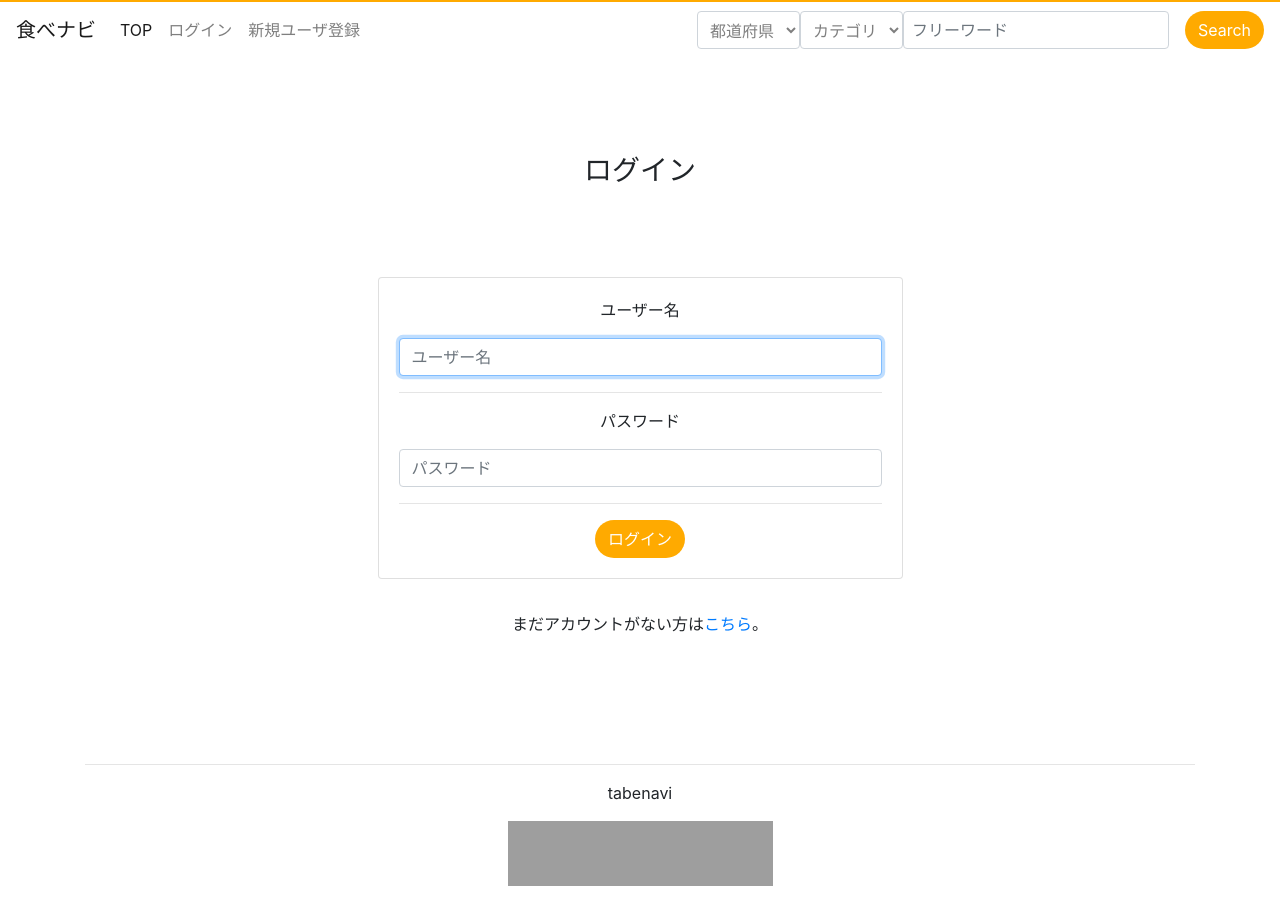
After one commit to haruyasu/django-tabelog, a Django app: page /login/ in a window 1280 px wide. The commit adds this page. Run offline with Django 3.2, Linux system fonts and the light colour scheme; data that the repository does not hold is empty; some libraries are stand-ins or nearby versions; grey boxes are pictures that could not be loaded.

Commit message:
:rocket:ログイン機能

```diff
--- a/mysite/settings.py
+++ b/mysite/settings.py
@@ -122,3 +122,6 @@ USE_TZ = True
 STATIC_URL = '/static/'
 
 STATICFILES_DIRS = [os.path.join(BASE_DIR, 'tabelog/static')]
+
+LOGIN_URL = 'tabelog:login'
+LOGIN_REDIRECT_URL = 'tabelog:index'
--- a/tabelog/forms.py
+++ b/tabelog/forms.py
@@ -1,6 +1,6 @@
 from django import forms
 from .models import Category, Pref, User
-from django.contrib.auth.forms import UserCreationForm
+from django.contrib.auth.forms import UserCreationForm, AuthenticationForm
 
 
 class SearchForm(forms.Form):
@@ -33,3 +33,11 @@ class SignUpForm(UserCreationForm):
         for field in self.fields.values():
             field.widget.attrs['class'] = 'form-control'
             field.widget.attrs['placeholder'] = field.label
+
+
+class LoginForm(AuthenticationForm):
+    def __init__(self, *args, **kwargs):
+        super().__init__(*args, **kwargs)
+        for field in self.fields.values():
+            field.widget.attrs['class'] = 'form-control'
+            field.widget.attrs['placeholder'] = field.label
--- a/tabelog/templates/base.html
+++ b/tabelog/templates/base.html
@@ -30,7 +30,7 @@
           </li>
           {% else %}
           <li class="nav-item">
-            <a class="nav-item nav-link" href="">ログイン</a>
+            <a class="nav-item nav-link" href="{% url 'tabelog:login' %}">ログイン</a>
           </li>
           <li>
             <a class="nav-item nav-link" href="{% url 'tabelog:signup' %}">新規ユーザ登録</a>
--- a/tabelog/templates/tabelog/index.html
+++ b/tabelog/templates/tabelog/index.html
@@ -24,7 +24,7 @@
         </li>
         {% else %}
         <li class="nav-item">
-          <a class="nav-item nav-link" href="">ログイン</a>
+          <a class="nav-item nav-link" href="{% url 'tabelog:login' %}">ログイン</a>
         </li>
         <li>
           <a class="nav-item nav-link" href="{% url 'tabelog:signup' %}">新規ユーザ登録</a>
--- /dev/null
+++ b/tabelog/templates/tabelog/login.html
@@ -0,0 +1,35 @@
+{% extends 'base.html' %}
+{% load static %}
+{% block css %}
+<link rel="stylesheet" type="text/css" href="{% static 'css/login.css' %}">
+{% endblock css %}
+
+{% block content %}
+<div class="container">
+  <div class="loginPage_contents">
+    <h1 class="h3 loginPage_contents_title">ログイン</h1>
+    <br>
+    <hr><br>
+    <form action="" method="POST">
+      <div class="col-md-6 offset-md-3">
+        <div class="card">
+          <div class="card-body">
+            {{ form.non_field_errors }}
+            {% for field in form %}
+            <p>{{ field.label}}</p>
+            {{ field }}
+            {{ field.errors }}
+            <hr>
+            {% endfor %}
+            <button type="submit" class="btn common-btn">ログイン</button>
+            <input type="hidden" name="next" value="{{ next }}" />
+            {% csrf_token %}
+          </div>
+        </div>
+      </div>
+    </form>
+    <Hr>
+    <p>まだアカウントがない方は<a href="{% url 'tabelog:signup' %}">こちら</a>。</p>
+  </div>
+</div>
+{% endblock %}
--- a/tabelog/urls.py
+++ b/tabelog/urls.py
@@ -8,4 +8,5 @@ urlpatterns = [
     path('search', views.Search, name='search'),
     path('shop_info/<str:restid>', views.ShopInfo, name='shop_info'),
     path('signup/', views.SignUp.as_view(), name='signup'),
+    path('login/', views.Login.as_view(), name='login'),
 ]
--- a/tabelog/views.py
+++ b/tabelog/views.py
@@ -2,8 +2,9 @@ from django.shortcuts import render, redirect
 from django.views.generic import CreateView, ListView, UpdateView, DeleteView, TemplateView
 
 from .models import Pref, Category
-from .forms import SearchForm, SignUpForm
+from .forms import SearchForm, SignUpForm, LoginForm
 from django.contrib.auth import login, authenticate
+from django.contrib.auth.views import LoginView
 import json
 import requests
 
@@ -123,3 +124,8 @@ class SignUp(CreateView):
             login(request, user)
             return redirect('tabelog:index')
         return render(request, 'tabelog/signup.html', {'form': form})
+
+
+class Login(LoginView):
+    form_class = LoginForm
+    template_name = 'tabelog/login.html'
```
